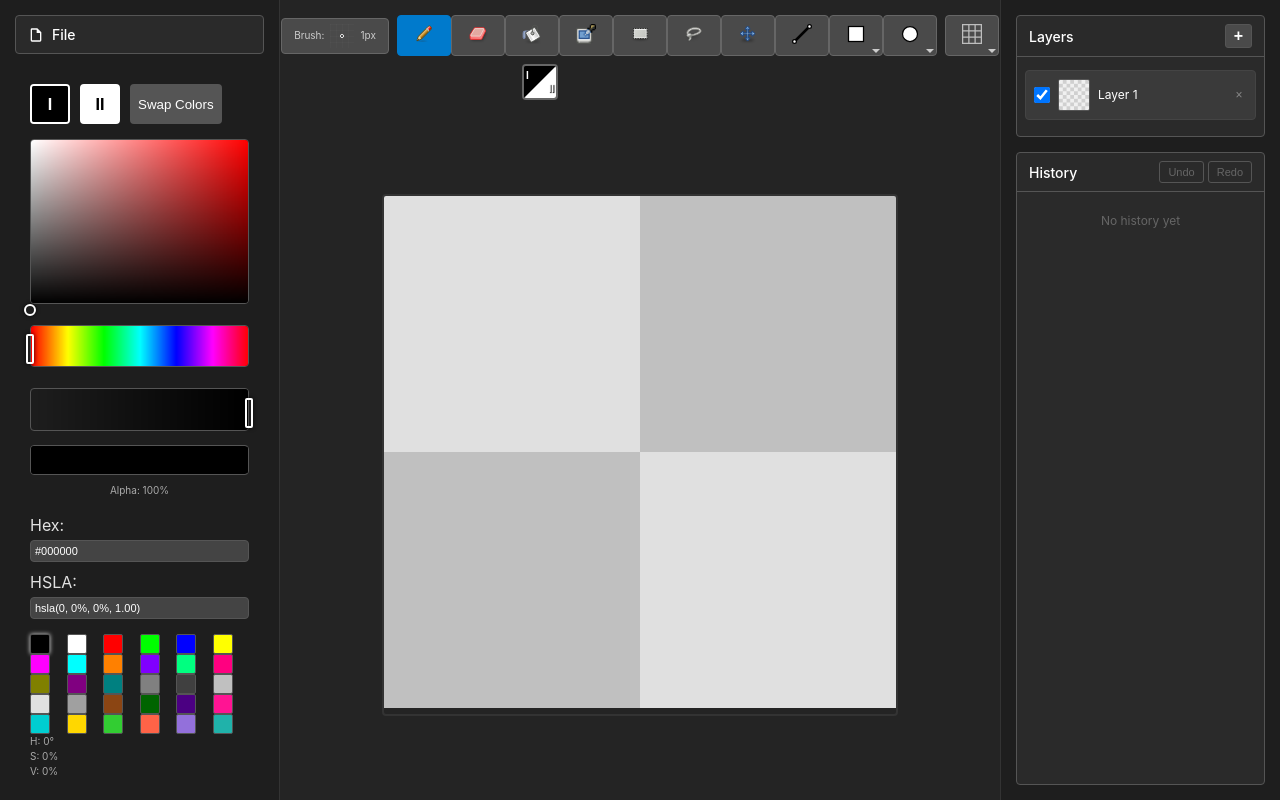
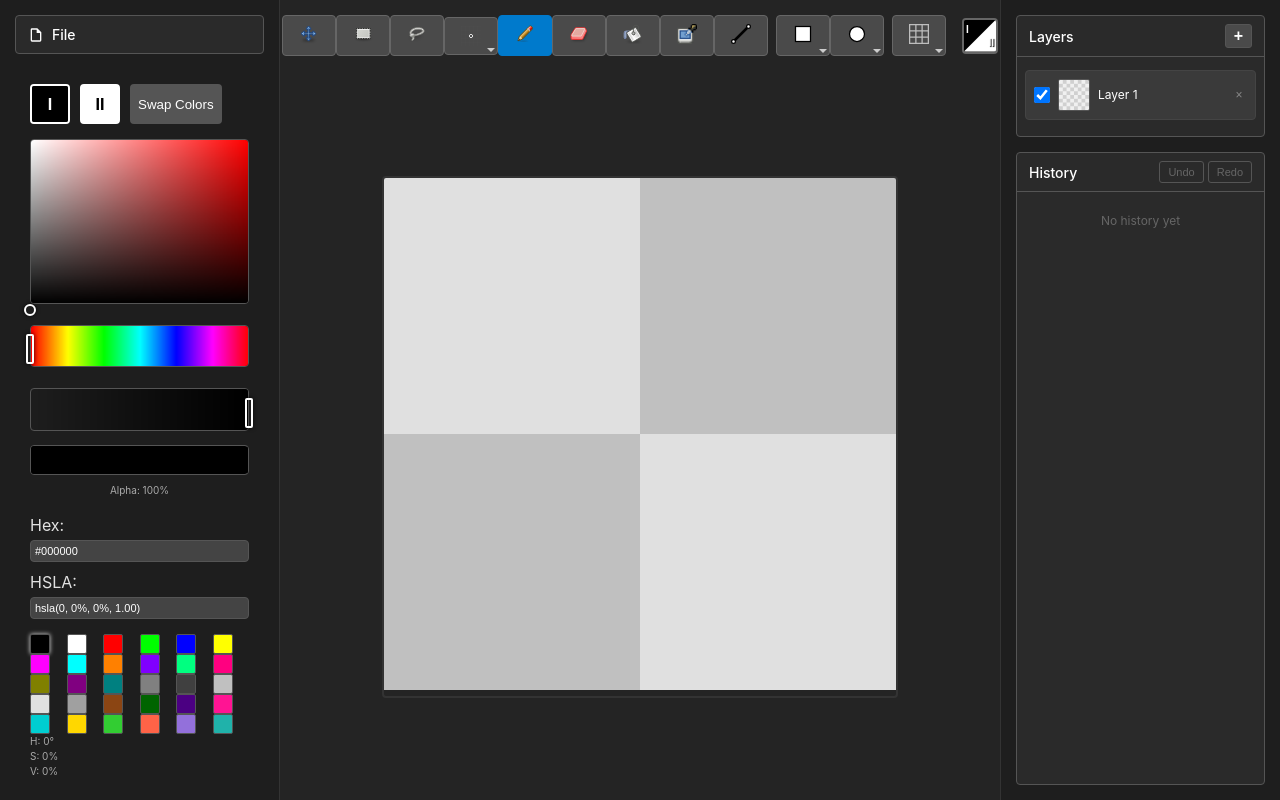
Before and after one commit to YamesYamerson/spritemaker, a React (Vite) app: page / in a window 1280 px wide. Built offline with nearby package versions, Linux system fonts and the light colour scheme.

Commit message:
feat: toolbar
Rearranged GUI, simplified brush thickness button

```diff
--- a/src/components/Toolbar.tsx
+++ b/src/components/Toolbar.tsx
@@ -66,6 +66,7 @@ const Toolbar: React.FC<ToolbarProps> = ({
   const [isGridDropdownOpen, setIsGridDropdownOpen] = useState(false)
   const [isRectangleDropdownOpen, setIsRectangleDropdownOpen] = useState(false)
   const [isCircleDropdownOpen, setIsCircleDropdownOpen] = useState(false)
+  const [isBrushDropdownOpen, setIsBrushDropdownOpen] = useState(false)
 
   // State for tracking last selected variants
   const [lastRectangleVariant, setLastRectangleVariant] = useState<'rectangle-border' | 'rectangle-filled'>('rectangle-border')
@@ -74,6 +75,7 @@ const Toolbar: React.FC<ToolbarProps> = ({
   const gridDropdownRef = useRef<HTMLDivElement>(null)
   const rectangleDropdownRef = useRef<HTMLDivElement>(null)
   const circleDropdownRef = useRef<HTMLDivElement>(null)
+  const brushDropdownRef = useRef<HTMLDivElement>(null)
 
   // Click outside handler to close dropdowns
   useEffect(() => {
@@ -86,6 +88,9 @@ const Toolbar: React.FC<ToolbarProps> = ({
       }
       if (circleDropdownRef.current && !circleDropdownRef.current.contains(event.target as Node)) {
         setIsCircleDropdownOpen(false)
+      }
+      if (brushDropdownRef.current && !brushDropdownRef.current.contains(event.target as Node)) {
+        setIsBrushDropdownOpen(false)
       }
     }
 
@@ -159,51 +164,129 @@ const Toolbar: React.FC<ToolbarProps> = ({
 
 
   const tools: { id: Tool; name: string; icon: string; iconType: 'svg' | 'png' }[] = [
+    { id: 'move-selection', name: 'Move Selection', icon: '/icons/move-selection.svg', iconType: 'svg' },
+    { id: 'select', name: 'Select', icon: '/icons/select.svg', iconType: 'svg' },
+    { id: 'lasso', name: 'Lasso', icon: '/icons/lasso.svg', iconType: 'svg' },
+    { id: 'brush-size', name: 'Brush Size', icon: '', iconType: 'svg' },
     { id: 'pencil', name: 'Pencil', icon: '/icons/pencil.svg', iconType: 'svg' },
     { id: 'eraser', name: 'Eraser', icon: '/icons/eraser.svg', iconType: 'svg' },
     { id: 'fill', name: 'Fill', icon: '/icons/fill.svg', iconType: 'svg' },
     { id: 'eyedropper', name: 'Eyedropper', icon: '/icons/eyedropper.png', iconType: 'png' },
-    { id: 'select', name: 'Select', icon: '/icons/select.svg', iconType: 'svg' },
-    { id: 'lasso', name: 'Lasso', icon: '/icons/lasso.svg', iconType: 'svg' },
-    { id: 'move-selection', name: 'Move Selection', icon: '/icons/move-selection.svg', iconType: 'svg' },
     { id: 'line', name: 'Line', icon: '/icons/line.svg', iconType: 'svg' }
   ]
 
   return (
     <div className="toolbar" style={{ display: 'flex', alignItems: 'center', gap: '8px' }}>
-      {/* Brush Size Control - positioned to the left of tools */}
+
+
+      {/* Tools and Grid Controls - All in one row */}
+      <div style={{ display: 'flex', alignItems: 'center' }}>
+        {tools.map(tool => {
+          if (tool.id === 'brush-size') {
+            return (
               <div
+                key={tool.id}
+                ref={brushDropdownRef}
                 style={{
-          display: 'flex',
-          flexDirection: 'row',
-          alignItems: 'center',
-          gap: '6px',
-          padding: '8px 12px',
-          border: '1px solid #666',
-          background: '#4a4a4a',
-          borderRadius: '4px',
-          height: '36px',
-          justifyContent: 'center',
-          cursor: 'pointer',
                   position: 'relative'
                 }}
+              >
+                <button
+                  className="tool-button"
+                  onClick={() => setIsBrushDropdownOpen(!isBrushDropdownOpen)}
+                  title={tool.name}
+                  style={{ position: 'relative', display: 'flex', alignItems: 'center', justifyContent: 'center' }}
+                >
+                  {/* Create an SVG that matches the exact 20x20px dimensions of other tool icons */}
+                  <svg width="20" height="20" viewBox="0 0 20 20" style={{ display: 'block' }}>
+                    {/* Background grid for scale reference */}
+                    <defs>
+                      <pattern id="grid" width="4" height="4" patternUnits="userSpaceOnUse">
+                        <path d="M 4 0 L 0 0 0 4" fill="none" stroke="rgba(255,255,255,0.1)" strokeWidth="0.5"/>
+                      </pattern>
+                    </defs>
+                    <rect width="20" height="20" fill="url(#grid)" opacity="0.2"/>
+
+                    {/* Brush size circle - centered in the 20x20px area */}
+                    <circle
+                      cx="10"
+                      cy="10"
+                      r={Math.min(brushSize * 1.5, 8)}
+                      fill="#000"
+                      stroke="#fff"
+                      strokeWidth="1"
+                    />
+                  </svg>
+
+                  {/* Dropdown arrow indicator */}
+                  <div style={{
+                    position: 'absolute',
+                    bottom: '2px',
+                    right: '2px',
+                    width: '0',
+                    height: '0',
+                    borderLeft: '4px solid transparent',
+                    borderRight: '4px solid transparent',
+                    borderTop: '4px solid #ccc',
+                    fontSize: '8px'
+                  }} />
+                </button>
+
+                {/* Brush Size Options Dropdown */}
+                {isBrushDropdownOpen && (
+                  <div style={{
+                    position: 'absolute',
+                    top: '100%',
+                    left: '0',
+                    backgroundColor: '#4a4a4a',
+                    border: '1px solid #666',
+                    borderRadius: '4px',
+                    padding: '4px',
+                    zIndex: 9999,
+                    minWidth: '80px',
+                    boxShadow: '0 4px 12px rgba(0,0,0,0.3)',
+                    marginTop: '2px'
+                  }}>
+                    {[1, 2, 3, 4].map((size) => (
+                      <button
+                        key={size}
                         onClick={() => {
-          const select = document.getElementById('brush-size-select') as HTMLSelectElement;
-          if (select) {
-            select.focus();
-            select.click();
+                          safeBrushSizeChange(size)
+                          setIsBrushDropdownOpen(false)
+                        }}
+                        style={{
+                          width: '100%',
+                          padding: '6px 8px',
+                          backgroundColor: brushSize === size ? '#666' : 'transparent',
+                          border: 'none',
+                          color: '#fff',
+                          fontSize: '12px',
+                          cursor: 'pointer',
+                          textAlign: 'left',
+                          display: 'flex',
+                          alignItems: 'center',
+                          gap: '8px',
+                          borderRadius: '2px'
+                        }}
+                        onMouseEnter={(e) => {
+                          if (brushSize !== size) {
+                            e.currentTarget.style.backgroundColor = '#555'
                           }
                         }}
+                        onMouseLeave={(e) => {
+                          if (brushSize !== size) {
+                            e.currentTarget.style.backgroundColor = 'transparent'
+                          }
+                        }}
+                        title={`${size}px`}
                       >
-        <div style={{ fontSize: '10px', color: '#ccc', whiteSpace: 'nowrap' }}>Brush:</div>
-
                         {/* Visual brush size representation */}
                         <div style={{
                           display: 'flex',
                           alignItems: 'center',
                           justifyContent: 'center',
-          width: '24px',
-          height: '24px',
+                          width: '16px',
+                          height: '16px',
                           position: 'relative'
                         }}>
                           {/* Subtle background grid for scale reference */}
@@ -217,14 +300,14 @@ const Toolbar: React.FC<ToolbarProps> = ({
                               linear-gradient(to right, rgba(255,255,255,0.1) 1px, transparent 1px),
                               linear-gradient(to bottom, rgba(255,255,255,0.1) 1px, transparent 1px)
                             `,
-            backgroundSize: '6px 6px',
+                            backgroundSize: '3px 3px',
                             opacity: 0.2
                           }} />
 
                           {/* Brush size circle */}
                           <div style={{
-            width: `${brushSize * 4}px`,
-            height: `${brushSize * 4}px`,
+                            width: `${size * 2}px`,
+                            height: `${size * 2}px`,
                             backgroundColor: '#000',
                             borderRadius: '50%',
                             border: '1px solid #fff',
@@ -232,33 +315,16 @@ const Toolbar: React.FC<ToolbarProps> = ({
                             zIndex: 1
                           }} />
                         </div>
+                        {size}px
+                      </button>
+                    ))}
+                  </div>
+                )}
+              </div>
+            );
+          }
 
-        <div style={{ fontSize: '10px', color: '#ccc' }}>{brushSize}px</div>
-
-        {/* Hidden select element */}
-        <select
-          id="brush-size-select"
-          value={brushSize}
-          onChange={(e) => safeBrushSizeChange(parseInt(e.target.value))}
-          style={{
-            position: 'absolute',
-            top: '0',
-            left: '0',
-            width: '100%',
-            height: '100%',
-            opacity: 0,
-            cursor: 'pointer'
-          }}
-        >
-          {[1, 2, 3, 4].map(size => (
-            <option key={size} value={size}>{size}</option>
-          ))}
-        </select>
-      </div>
-
-      {/* Tools and Grid Controls - All in one row */}
-      <div style={{ display: 'flex', alignItems: 'center' }}>
-        {tools.map(tool => (
+          return (
             <button
               key={tool.id}
               className={`tool-button ${selectedTool === tool.id || (tool.id === 'select' && hasActiveSelection) ? 'active' : ''}`}
@@ -271,7 +337,10 @@ const Toolbar: React.FC<ToolbarProps> = ({
                 <img src={tool.icon} alt={tool.name} style={{ width: '20px', height: '20px' }} />
               )}
             </button>
-        ))}
+          );
+        })}
+
+
 
         {/* Copy and Cut operations are handled via keyboard shortcuts (Cmd+C, Cmd+X) */}
         {/* No visible buttons needed - prevents layout shift */}
@@ -280,7 +349,8 @@ const Toolbar: React.FC<ToolbarProps> = ({
         <div
           ref={rectangleDropdownRef}
           style={{
-            position: 'relative'
+            position: 'relative',
+            marginLeft: '8px'
           }}
         >
           <button
--- a/src/types.ts
+++ b/src/types.ts
@@ -1,4 +1,4 @@
-export type Tool = 'pencil' | 'eraser' | 'fill' | 'eyedropper' | 'rectangle-border' | 'rectangle-filled' | 'circle-border' | 'circle-filled' | 'line' | 'select' | 'lasso' | 'copy' | 'cut' | 'paste' | 'move-selection'
+export type Tool = 'pencil' | 'eraser' | 'fill' | 'eyedropper' | 'rectangle-border' | 'rectangle-filled' | 'circle-border' | 'circle-filled' | 'line' | 'select' | 'lasso' | 'copy' | 'cut' | 'paste' | 'move-selection' | 'brush-size'
 
 export type Color = string
 
```
Also changed, not shown: 1 other file (tests, documents, lock files or other folders). Lines whose indentation alone changed are shown as unchanged.
